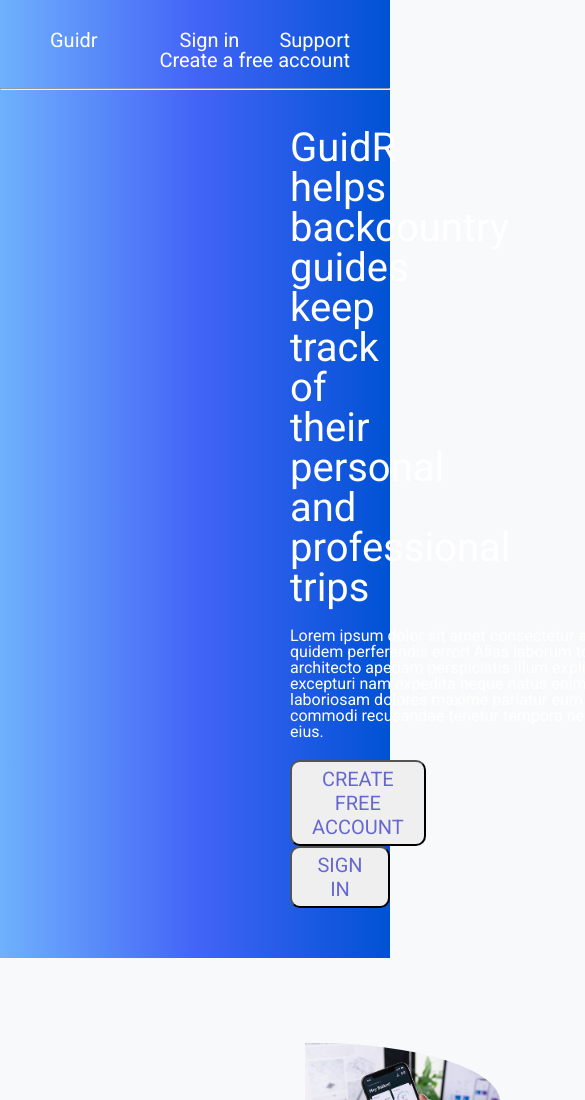
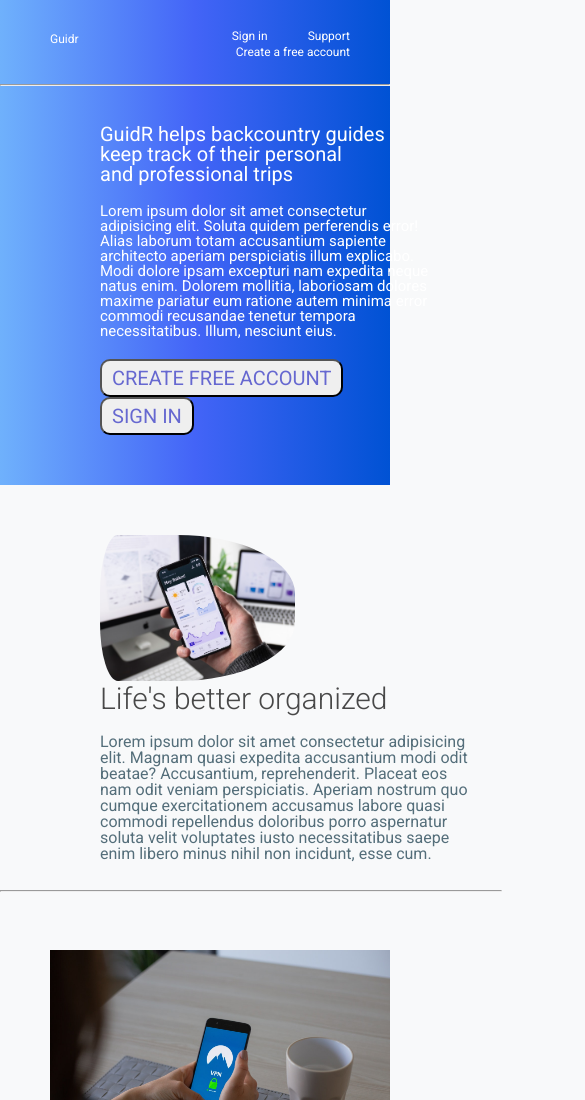
Before and after one commit to guidr-donald-coleman-benjamin-doyle/Guidr, a plain HTML site: page index.html in a window 390 px wide. Shown: the top 1100 px of the page, 585 px wide, since content can reach past the window. Drawn offline with Linux system fonts and the light colour scheme.

Commit message:
Added media tags for phone version

```diff
--- a/Less/global.less
+++ b/Less/global.less
@@ -10,6 +10,17 @@ html {
 
 body {
   margin: 0;
+}
+
+.container-index {
+  max-width: 1200px;
+  width: 100%;
+  margin: 0 auto;
+
+  @media (max-width: 500px) {
+    width: 100%;
+    margin: 0 auto;
+  }
 }
 
 .container {
--- a/Less/landing-nav.less
+++ b/Less/landing-nav.less
@@ -5,6 +5,11 @@ nav {
     text-decoration: none;
     color: white;
     font-size: 20px;
+
+    @media (max-width: 500px) {
+      font-size: 12px;
+      color: white;
+    }
   }
 
   .nav-left {
--- a/Less/landing-page.less
+++ b/Less/landing-page.less
@@ -6,39 +6,72 @@
   padding-bottom: 50px;
   padding-top: 30px;
 
+  @media (max-width: 500px) {
+    padding-left: 100px;
+
+    hr {
+      width: 500px;
+    }
+  }
+
   h1 {
     font-size: 40px;
     font-weight: 400;
     color: white;
+
+    @media (max-width: 500px) {
+      font-size: 20px;
+    }
   }
 
   p {
     width: 500px;
     color: white;
+
+    @media (max-width: 500px) {
+      font-size: 15px;
+      width: 340px;
+    }
   }
 
   .btn {
     .button(5px 20px);
+
+    @media (max-width: 500px) {
+      .button(5px 10px);
+    }
 
     a {
       text-decoration: none;
       color: @light-main;
     }
 
-    // &:hover {
-    //   background-color: @dark-main;
-    // }
+    &:hover {
+      background-color: @dark-main;
+    }
   }
 }
 
 .middle-cta {
   padding-top: 50px;
 
+  @media (max-width: 500px) {
+    vertical-align: middle;
+
+    hr {
+      width: 500px;
+    }
+  }
+
   img {
     width: 50%;
     height: auto;
     padding-left: 270px;
     border-radius: 40%;
+
+    @media (max-width: 500px) {
+      padding-left: 100px;
+    }
   }
 
   .text {
@@ -53,6 +86,9 @@
     p {
       color: #546e7a;
     }
+    @media (max-width: 500px) {
+      padding-left: 100px;
+    }
   }
 }
 
@@ -64,11 +100,20 @@
 
     .bottom-text {
       padding-left: 50px;
+
+      @media (max-width: 500px) {
+        padding-left: 30px;
+      }
     }
 
     img {
       max-width: 600px;
       height: 500px;
+
+      @media (max-width: 500px) {
+        max-width: 100%;
+        height: auto;
+      }
     }
 
     h3 {
@@ -83,6 +128,10 @@
 
     .btn {
       .button(5px 20px);
+
+      &:hover {
+        background-color: @dark-main;
+      }
     }
   }
 }
--- a/index.html
+++ b/index.html
@@ -44,7 +44,8 @@
         </div>
       </section>
     </header>
-    <div class="container">
+
+    <div class="container-index">
       <section class="middle-cta">
         <img src="img/phone.png" alt="phone" />
         <div class="text">
```
Also changed, not shown: CSS/index.css.
